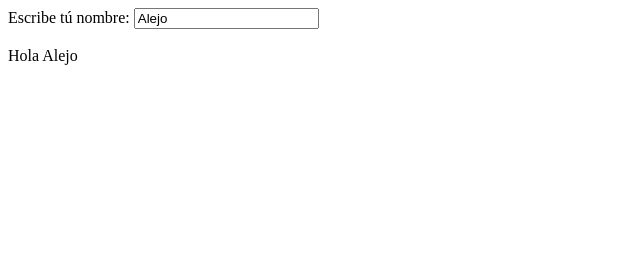
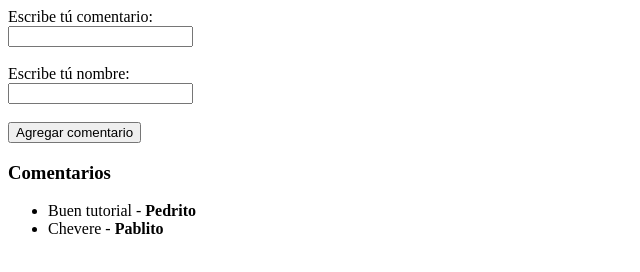
Before and after one commit to alejodb/EstudioAngularJS, a plain HTML site: page TutorialAngularJS/TutorialAngularJS/index.html in a window 1280 px wide. Shown: the whole page, without its empty margins (0-640 px from the left). Drawn offline with nearby package versions, Linux system fonts and the light colour scheme.

Commit message:
Two way data binding 2

```diff
--- a/TutorialAngularJS/TutorialAngularJS/Scripts/hola_controller.js
+++ /dev/null
@@ -1,4 +0,0 @@
-var app = angular.module("MiPrimeraApp", []);
-app.controller("FirstController", function ($scope) {
-    $scope.nombre = "Alejo";
-});
--- /dev/null
+++ b/TutorialAngularJS/TutorialAngularJS/Scripts/primer_controller.js
@@ -0,0 +1,17 @@
+var app = angular.module("MiPrimeraApp", []);
+app.controller("FirstController", function ($scope) {
+    $scope.nuevoComentario = {};
+    $scope.comentarios = [
+        {
+            comentario: "Buen tutorial",
+            nombre: "Pedrito"
+        },
+        {
+            comentario: "Chevere",
+            nombre: "Pablito"
+        }
+    ];
+    $scope.agregarComentario = function () {
+        $scope.comentarios.push($scope.nuevoComentario);
+    }
+});
--- a/TutorialAngularJS/TutorialAngularJS/index.html
+++ b/TutorialAngularJS/TutorialAngularJS/index.html
@@ -2,15 +2,28 @@
 <html ng-app="MiPrimeraApp">
 <head>
     <meta http-equiv="Content-Type" content="text/html; charset=utf-8" />
-    <title>Hola mundo con Angular</title>
+    <title>Mi primera página con Angular JS</title>
     <meta charset="utf-8" />
     <script src="https://ajax.googleapis.com/ajax/libs/angularjs/1.4.4/angular.min.js"></script>
-    <script src="Scripts/hola_controller.js"></script>
+    <script src="Scripts/primer_controller.js"></script>
 </head>
 <body ng-controller="FirstController">
-    Escribe tú nombre: <input type="text" ng-model="nombre" />
+    Escribe tú comentario:
+    <br />
+    <input type="text" ng-model="nuevoComentario.comentario" />
     <br />
     <br />
-    {{ "Hola " + nombre }}
+    Escribe tú nombre:
+    <br />
+    <input type="text" ng-model="nuevoComentario.nombre" />
+    <br />
+    <br />
+    <button ng-click="agregarComentario()">Agregar comentario</button>
+    <h3>Comentarios</h3>
+    <ul>
+        <li ng-repeat="comentario in comentarios">
+            {{comentario.comentario}} - <strong>{{comentario.nombre}}</strong>
+        </li>
+    </ul>
 </body>
 </html>
```
Also changed, not shown: 1 other file.
